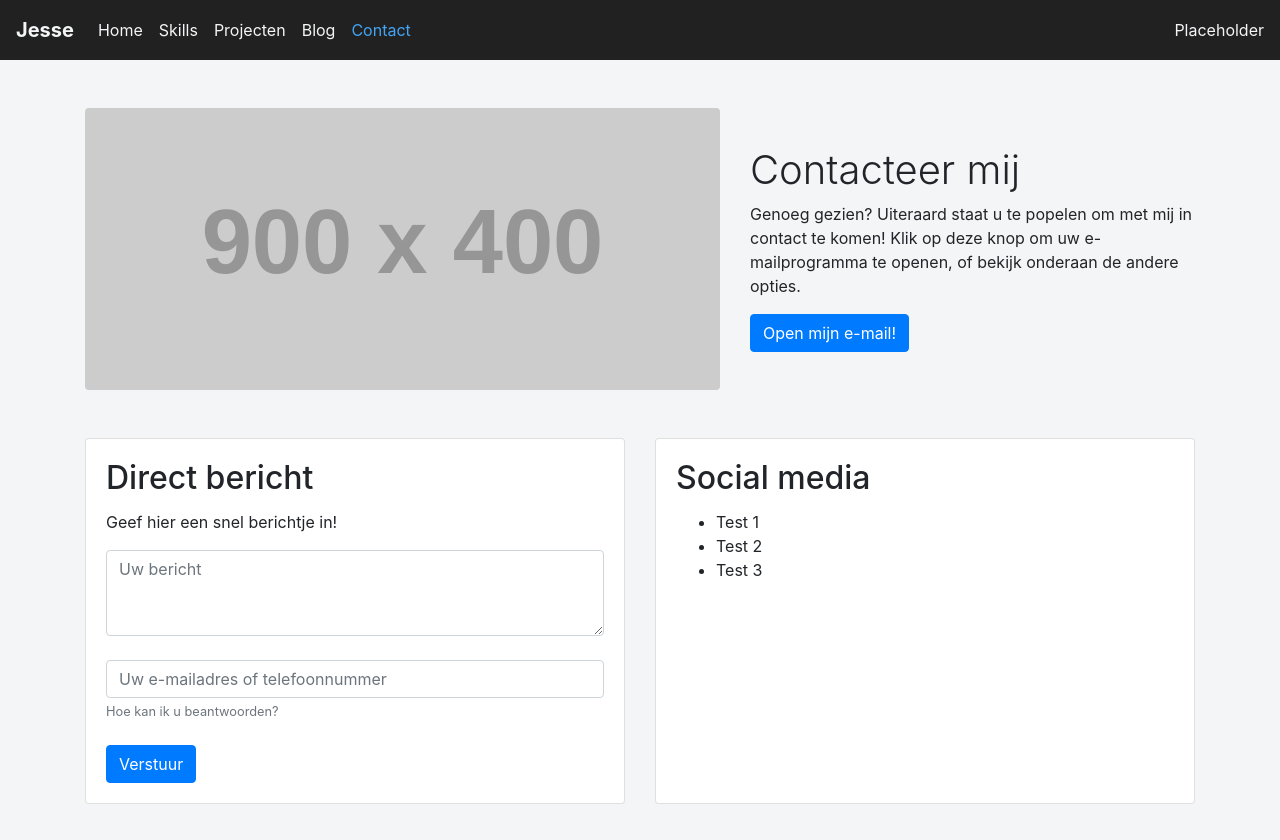
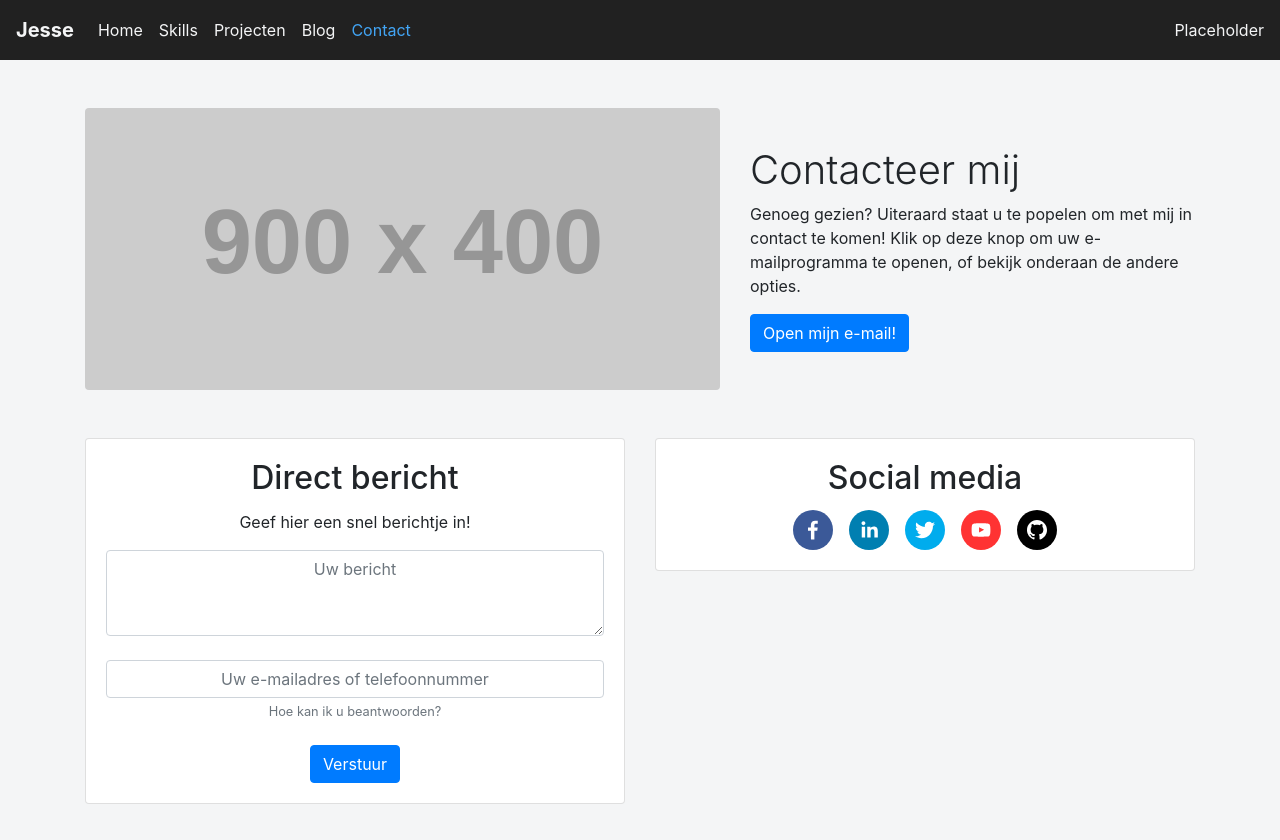
Before and after one commit to jesse-opdebeeck/react-portfolio, a React (Create React App) app: page /contact in a window 1280 px wide. Shown: the top 840 px of the page. Built offline with nearby package versions, Linux system fonts and the light colour scheme.

Commit message:
added social links

```diff
--- a/package.json
+++ b/package.json
@@ -34,6 +34,7 @@
   "devDependencies": {
     "css-loader": "^2.1.1",
     "popper.js": "^1.15.0",
+    "react-social-icons": "^4.1.0",
     "style-loader": "^0.23.1"
   }
 }
--- a/src/App.css
+++ b/src/App.css
@@ -102,6 +102,22 @@ header {
   transition-timing-function: ease-out;
 }
 
+.contact-dm-form textarea {
+  text-align: center;
+}
+
+.contact-dm-form input {
+  text-align: center;
+}
+
+.contact-card {
+  text-align: center;
+}
+
+.contact-socials-list li {
+  list-style-type: none;
+}
+
 .copyright-footer {
   position: relative;
   width: 100%;
--- a/src/components/contact.js
+++ b/src/components/contact.js
@@ -1,5 +1,6 @@
 import React, { Component } from "react";
 import Header from "../components/header";
+import { SocialIcon } from "react-social-icons";
 
 class Contact extends Component {
   state = {};
@@ -30,11 +31,11 @@ class Contact extends Component {
           </div>
           <div class="row">
             <div class="col-md-6 mb-5">
-              <div class="card h-100">
+              <div class="card h-100 contact-card">
                 <div class="card-body">
                   <h2 class="card-title">Direct bericht</h2>
                   <p class="card-text">Geef hier een snel berichtje in!</p>
-                  <form>
+                  <form className="contact-dm-form">
                     <textarea
                       className="form-control"
                       rows="3"
@@ -62,14 +63,40 @@ class Contact extends Component {
               </div>
             </div>
             <div class="col-md-6 mb-5">
-              <div class="card h-100">
+              <div class="card contact-card">
                 <div class="card-body">
                   <h2 class="card-title">Social media</h2>
-                  <ul>
-                    <li>Test 1</li>
-                    <li>Test 2</li>
-                    <li>Test 3</li>
-                  </ul>
+                  <SocialIcon
+                    url="http://www.facebook.com/jesseodb"
+                    target="_blank"
+                    style={{ height: 40, width: 40 }}
+                    className="mx-2"
+                  />
+                  <SocialIcon
+                    url="https://www.linkedin.com/in/jesse-op-de-beeck-0b6080161/"
+                    target="_blank"
+                    style={{ height: 40, width: 40 }}
+                    className="mx-2"
+                  />
+                  <SocialIcon
+                    url="https://twitter.com/tisdejesse"
+                    target="_blank"
+                    style={{ height: 40, width: 40 }}
+                    className="mx-2"
+                  />
+                  <SocialIcon
+                    url="https://www.youtube.com/channel/UC7cPa2jx1mBavVaVzQnWCUw"
+                    target="_blank"
+                    style={{ height: 40, width: 40 }}
+                    className="mx-2"
+                  />
+                  <SocialIcon
+                    url="https://github.com/jesse-opdebeeck"
+                    target="_blank"
+                    style={{ height: 40, width: 40 }}
+                    className="mx-2"
+                    bgColor="#00"
+                  />
                 </div>
               </div>
             </div>
```
Also changed, not shown: 1 other file (tests, documents, lock files or other folders).
